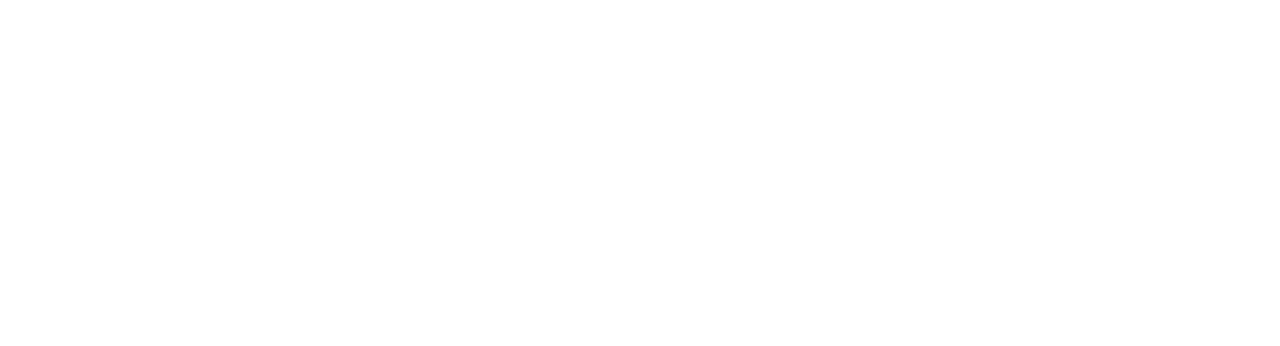
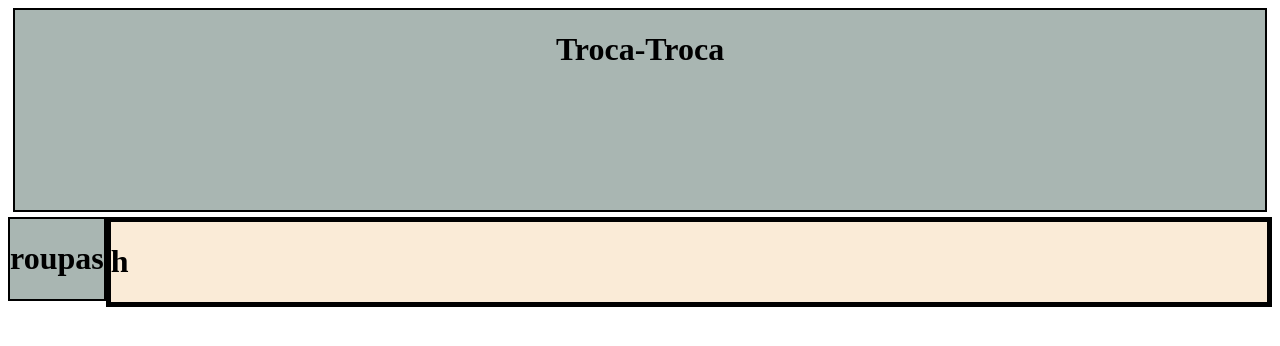
Before and after one commit to maykoncost/TrocaTroca3, a plain HTML site: page index.html in a window 1280 px wide. Drawn offline with Linux system fonts and the light colour scheme.

Commit message:
atualizações

```diff
--- a/index.html
+++ b/index.html
@@ -3,12 +3,29 @@
 <head>
     <meta charset="UTF-8">
     <meta name="viewport" content="width=device-width, initial-scale=1.0">
-    <title>Document</title>
-    <link rel="stylesheet" href="style.css"
+    <title>Troca-Troca</title>
+        <link rel="stylesheet" href="style.css">
+
 </head>
 <body>
-    <div class="cabecalho"
-
-
+    <header>
+     <div class="cabecalho">
+        <h1>
+        Troca-Troca
+        </h1>
+    </header>
+    </div>
+    <div class="barra">
+        <div class="meio">
+            <h1>
+                roupas
+            </h1>
+        </div>
+        <div class="corpo">
+            <h1>
+            h
+            </h1>
+    </div>
+    </div>
 </body>
 </html>
--- a/style.css
+++ b/style.css
@@ -1,16 +1,27 @@
 .cabecalho
 {
-    background-color: aquamarine;
+    background-color: rgb(169, 182, 178);
+    margin: 5px;
+    border: 2px solid black;
+    height: 200px;
+    text-align: center;
+
 
 }
 .corpo
 {
+    display: flex;
+    flex-direction: ;
     background-color:antiquewhite;
+    border: 5px solid black;
+
 
 }
-div
+.meio
 {
-    background-color:khaki;
-    margin: 55;
-    border: 75;
+    text-align: center;
+    background-color:rgb(169, 182, 178) ;
+    margin: 0px;
+    border: 2px solid black;
+    float: left;
 }
```
